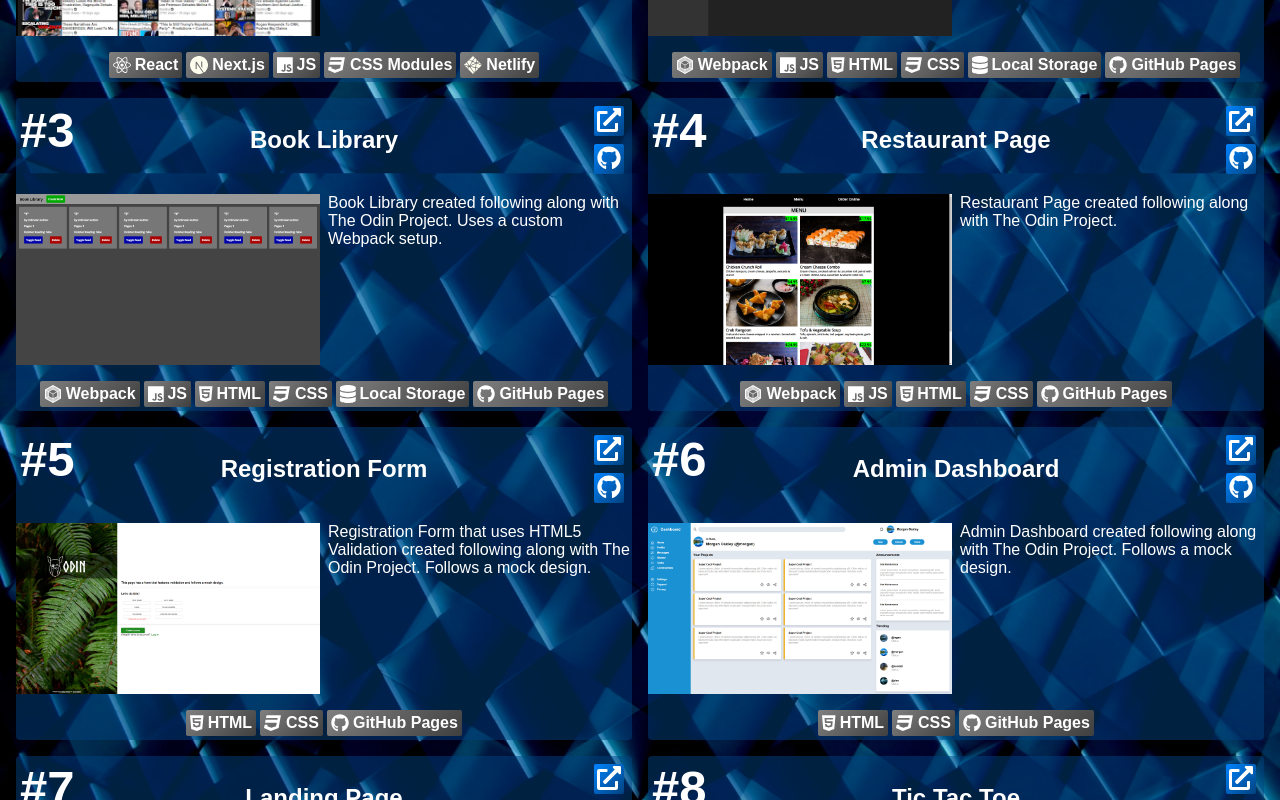
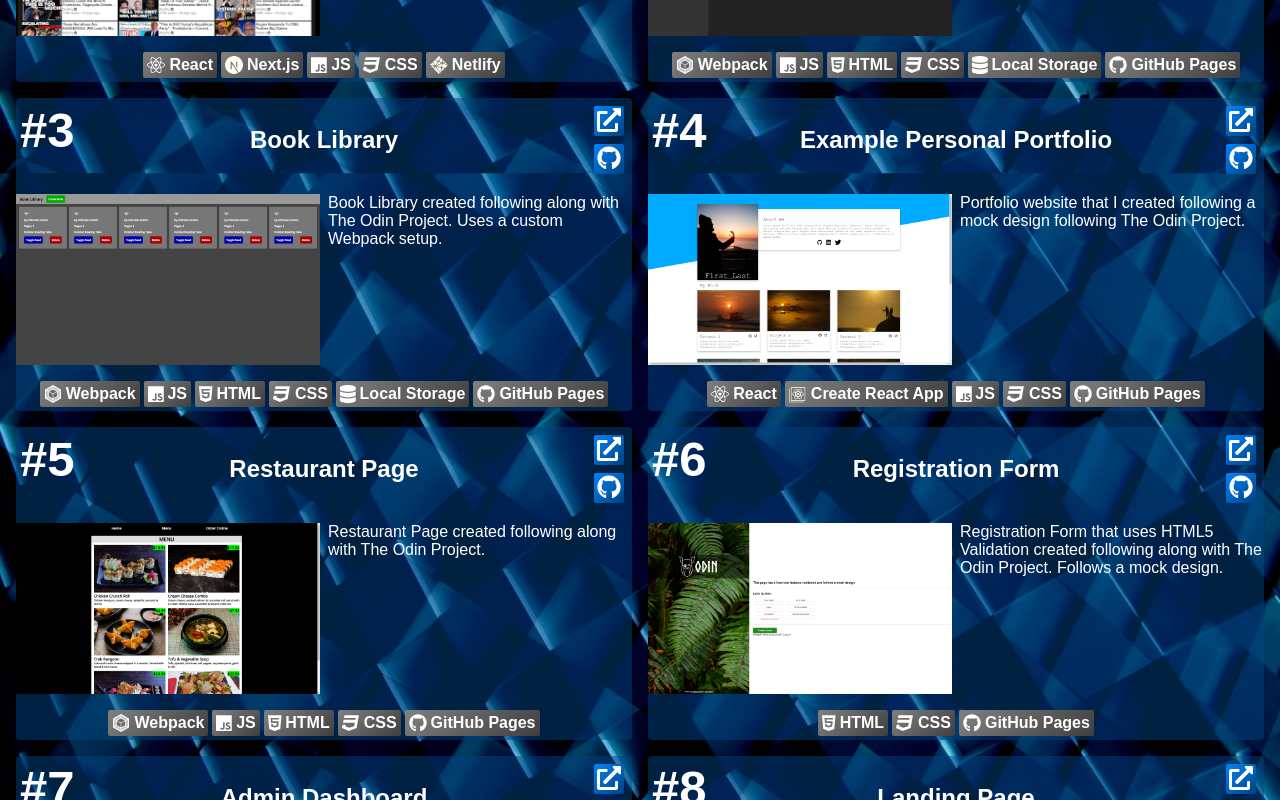
Before and after one commit to majegoid/My-Portfolio-Website, a Next.js app: page / in a window 1280 px wide. Shown: the part 680-1480 px from the top of the page. Built offline with nearby package versions, Linux system fonts and the light colour scheme.

Commit message:
adds example-personal-portfolio project

```diff
--- a/data/projectsDataList.js
+++ b/data/projectsDataList.js
@@ -7,7 +7,7 @@ export const projectsDataList = [
       visit: 'https://condescending-lovelace-7b872a.netlify.app/',
       source: 'https://github.com/majegoid/DGG-Remake',
     },
-    tags: ['react', 'next', 'js', 'cssmodules', 'netlify'],
+    tags: ['react', 'next', 'js', 'css', 'netlify'],
     imageSrc: '/content/project-screenshots/dgg-remake-screenshot.png',
   },
   {
@@ -31,6 +31,17 @@ export const projectsDataList = [
     },
     tags: ['webpack', 'js', 'html', 'css', 'local-storage', 'github-pages'],
     imageSrc: '/content/project-screenshots/book-library-screenshot.png',
+  },
+  {
+    title: 'Example Personal Portfolio',
+    description:
+      'Portfolio website that I created following a mock design following The Odin Project.',
+    links: {
+      visit: 'https://majegoid.github.io/example-personal-portfolio/',
+      source: 'https://github.com/majegoid/example-personal-portfolio',
+    },
+    tags: ['react', 'create-react-app', 'js', 'css', 'github-pages'],
+    imageSrc: '/content/project-screenshots/example-personal-portfolio.png',
   },
   {
     title: 'Restaurant Page',
```
Also changed, not shown: public/content/project-screenshots/example-personal-portfolio.png (added).
